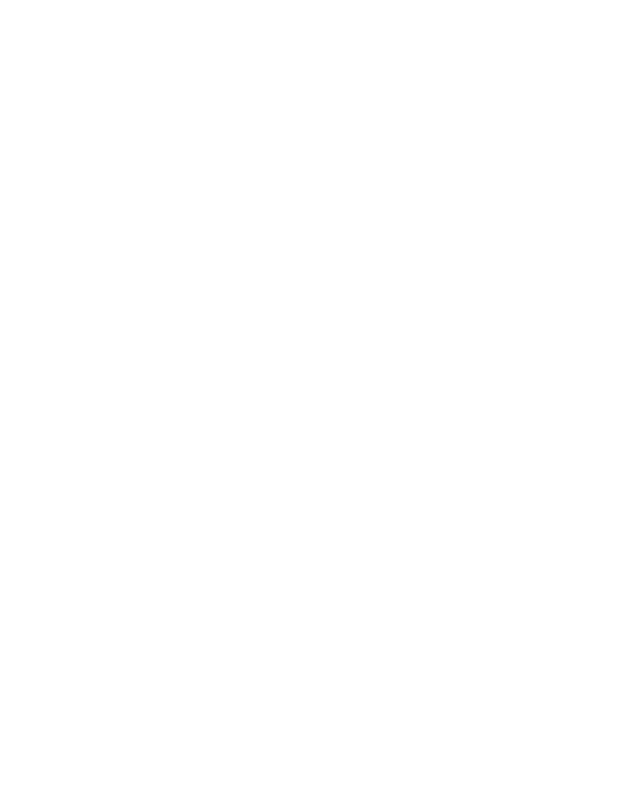
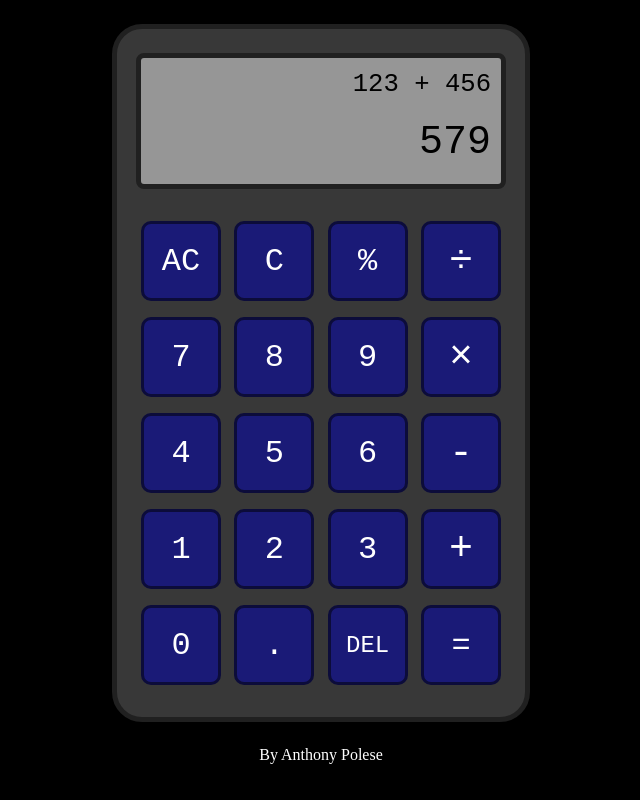
Before and after one commit to ap-6/odin-calculator, a plain HTML site: page index.html in a window 1280 px wide. Shown: the whole page, without its empty margins (319-959 px from the left). Drawn offline with Linux system fonts and the light colour scheme.

Commit message:
Create simple HTML,CSS calculator design

```diff
--- a/css/style.css
+++ b/css/style.css
@@ -0,0 +1,115 @@
+body {
+    background-color: black;
+}
+
+#title,
+.footer {
+    color: white;
+    text-align: center;
+
+}
+
+#title {
+    font-size: 30px;
+    margin: 5vh;
+}
+
+.footer {
+
+}
+
+#calc-master-container {
+    display: flex;
+    justify-content: center;
+    align-items: center;
+    font-family: OCR A Std, monospace;
+    margin: 3vh 0vh;
+
+}
+#calc-body {
+    width: 45vh;
+    height: 80vh;
+    background-color: rgb(56, 56, 56);
+    border-radius: 30px;
+    color: white;
+    display: flex;
+    flex-direction: column;
+    align-items: stretch;
+    justify-content: space-between;
+    padding: 3vh;
+    border: solid 5px rgb(32, 32, 32);
+}
+
+#calc-buttons {
+    display: flex;
+    flex-direction: column;
+    justify-content: flex-end;
+    height: 100%;
+}
+
+.button-row {
+    display: flex;
+    justify-content: space-between;
+    align-items: center;
+    margin: 1vh 0vh;
+}
+
+.button-row > span,
+.button-row > div {
+    background-color: rgb(26, 26, 119);
+    border-radius: 10px;
+    width: 10vh;
+    height: 10vh;
+    box-sizing: border-box;
+    display: flex;
+    justify-content: center;
+    align-items: center;
+
+    border: solid 3px rgb(12, 12, 58);
+}
+
+.button1 {
+    font-size: 200%;
+}
+
+.button2 {
+    font-size: 150%;
+}
+
+.button3 {
+    font-size: 250%;
+}
+
+#display-container {
+    background-color: rgb(150, 150, 150);
+    height: 25vh;
+    margin-bottom: 3vh;
+    border: solid 5px rgb(32, 32, 32);
+
+    width: 100%;
+    border-radius: 8px;
+    align-self: center;
+    display: flex;
+    flex-direction: column;
+}
+
+#display-input-top,
+#display-input-bottom {
+    display: flex;
+    justify-content: flex-end;
+    align-items: center;
+    color: black;
+    box-sizing: border-box;
+
+}
+
+#display-input-top {
+    flex: 1;
+    font-size: 160%;
+    padding: 10px 10px 0px;
+}
+#display-input-bottom {
+    flex: 2;
+    font-size: 250%;
+    padding: 10px 10px;
+}
--- a/index.html
+++ b/index.html
@@ -9,6 +9,47 @@
 </head>
 
 <body>
-
+    <!-- <div id="title">Calculator</div> -->
+    <div id="calc-master-container">
+        <div id="calc-body">
+            <div id="display-container">
+                <div id="display-input-top">123 + 456</div>
+                <div id="display-input-bottom">579</div>
+            </div>
+            <div id="calc-buttons">
+                <div id="row-1" class="button-row">
+                    <div class="button1">AC</div>
+                    <div class="button1">C</div>
+                    <div class="button1">%</div>
+                    <div class="button3">&divide;</div>
+                </div>
+                <div id="row-2" class="button-row">
+                    <div class="button1">7</div>
+                    <div class="button1">8</div>
+                    <div class="button1">9</div>
+                    <div class="button3">&times;</div>
+                </div>
+                <div id="row-3" class="button-row">
+                    <div class="button1">4</div>
+                    <div class="button1">5</div>
+                    <div class="button1">6</div>
+                    <div class="button3">-</div>
+                </div>
+                <div id="row-4" class="button-row">
+                    <div class="button1">1</div>
+                    <div class="button1">2</div>
+                    <div class="button1">3</div>
+                    <div class="button3">+</div>
+                </div>
+                <div id="row-5" class="button-row">
+                    <div class="button1">0</div>
+                    <div class="button1">.</div>
+                    <div class="button2">DEL</div>
+                    <div class="button1">=</div>
+                </div>
+            </div>
+        </div>
+    </div>
+    <div class="footer">By Anthony Polese</div>
 </body>
 </html>
--- a/js/script.js
+++ b/js/script.js
@@ -0,0 +1,35 @@
+function add (a, b) {
+    return a + b;
+}
+
+function subtract (a, b) {
+    return a - b;
+}
+
+function multiply (a, b) {
+    return a * b;
+}
+
+function divide (a, b) {
+    return a / b;
+}
+
+function operator (first, operator, second) {
+    switch (operator) {
+        case "+":
+            return add(first, second);
+
+        case "-":
+            return subtract(first, second);
+
+        case "*":
+            return multiply(first, second);
+
+        case "/":
+            return divide(first, second);
+    }
+}
+
+let first;
+let second;
+let operator;
```
